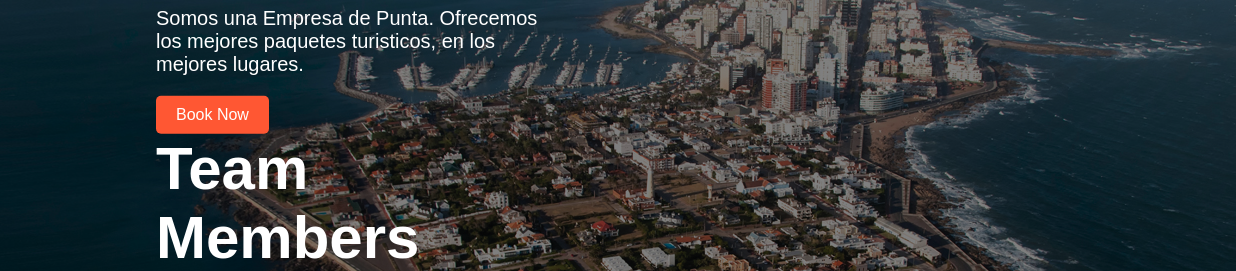
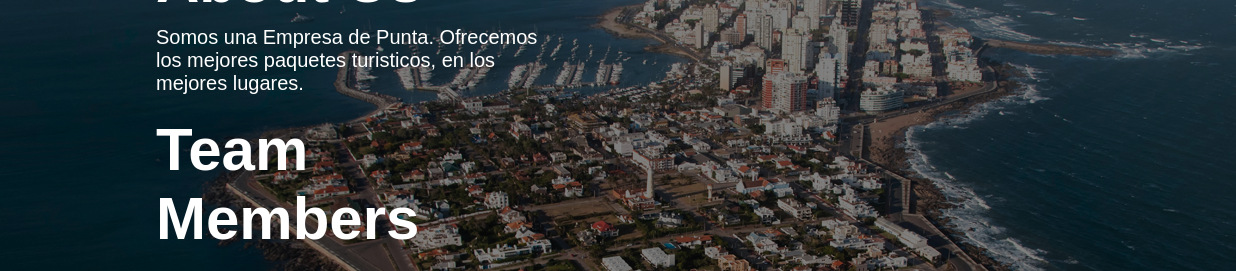
Before and after one commit to juancafe/travelRecommendation, a plain HTML site: page about_us.html in a window 1280 px wide. Shown: the part 216-487 px from the top of the page, 44-1280 px from the left. Drawn offline with Linux system fonts and the light colour scheme.

Commit message:
Update about_us.html

```diff
--- a/about_us.html
+++ b/about_us.html
@@ -36,9 +36,8 @@
         <div class="header-content">
             <h1>About Us</h1>
             <p> Somos una Empresa de Punta. Ofrecemos los mejores paquetes turisticos, en los mejores lugares.  </p>
-            <a href="#" class="btn">Book Now</a>
-
-<!--        <div class="footer-content"> -->
+<!--     <a href="#" class="btn">Book Now</a>
+        <div class="footer-content"> -->
             <h1>Team Members</h1>
               <div class="row">
                     <div class="col">
```
